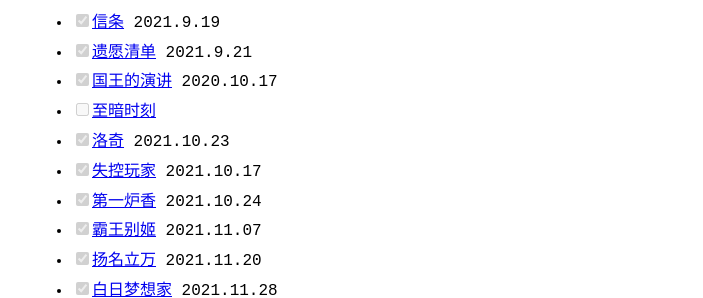
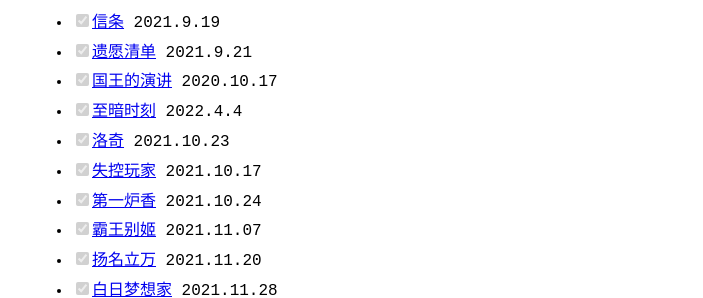
Before and after one commit to lccccc1024/lccccc1024.github.io, a Jekyll site: the page built from _posts/2021-08-01-光影.md, in a window 1280 px wide. Shown: the part 479-777 px from the top of the page, without its empty margins (288-991 px from the left). Built offline with Jekyll 4.4.1, drawn with Linux system fonts in a browser that asks for light colours; our own code applies the rules of GitHub Pages for plain Markdown files.

Commit message:
Update 2021-08-01-光影.md

```diff
--- a/_posts/2021-08-01-光影.md
+++ b/_posts/2021-08-01-光影.md
@@ -10,7 +10,7 @@
 - [x] <a href="https://movie.douban.com/subject/30444960/" target="_blank">信条</a> 2021.9.19
 - [x] <a href="https://movie.douban.com/subject/1867345/" target="_blank">遗愿清单</a> 2021.9.21
 - [x] <a href="https://movie.douban.com/subject/4023638/" target="_blank">国王的演讲</a> 2020.10.17
-- [ ] <a href="https://movie.douban.com/subject/26761416/" target="_blank">至暗时刻</a>
+- [x] <a href="https://movie.douban.com/subject/26761416/" target="_blank">至暗时刻</a> 2022.4.4
 - [x] <a href="https://movie.douban.com/subject/1295742/" target="_blank">洛奇</a> 2021.10.23
 - [x] <a href="https://movie.douban.com/subject/30337388/" target="_blank">失控玩家</a> 2021.10.17
 - [x] <a href="https://movie.douban.com/subject/27102476/" target="_blank">第一炉香</a> 2021.10.24
```
